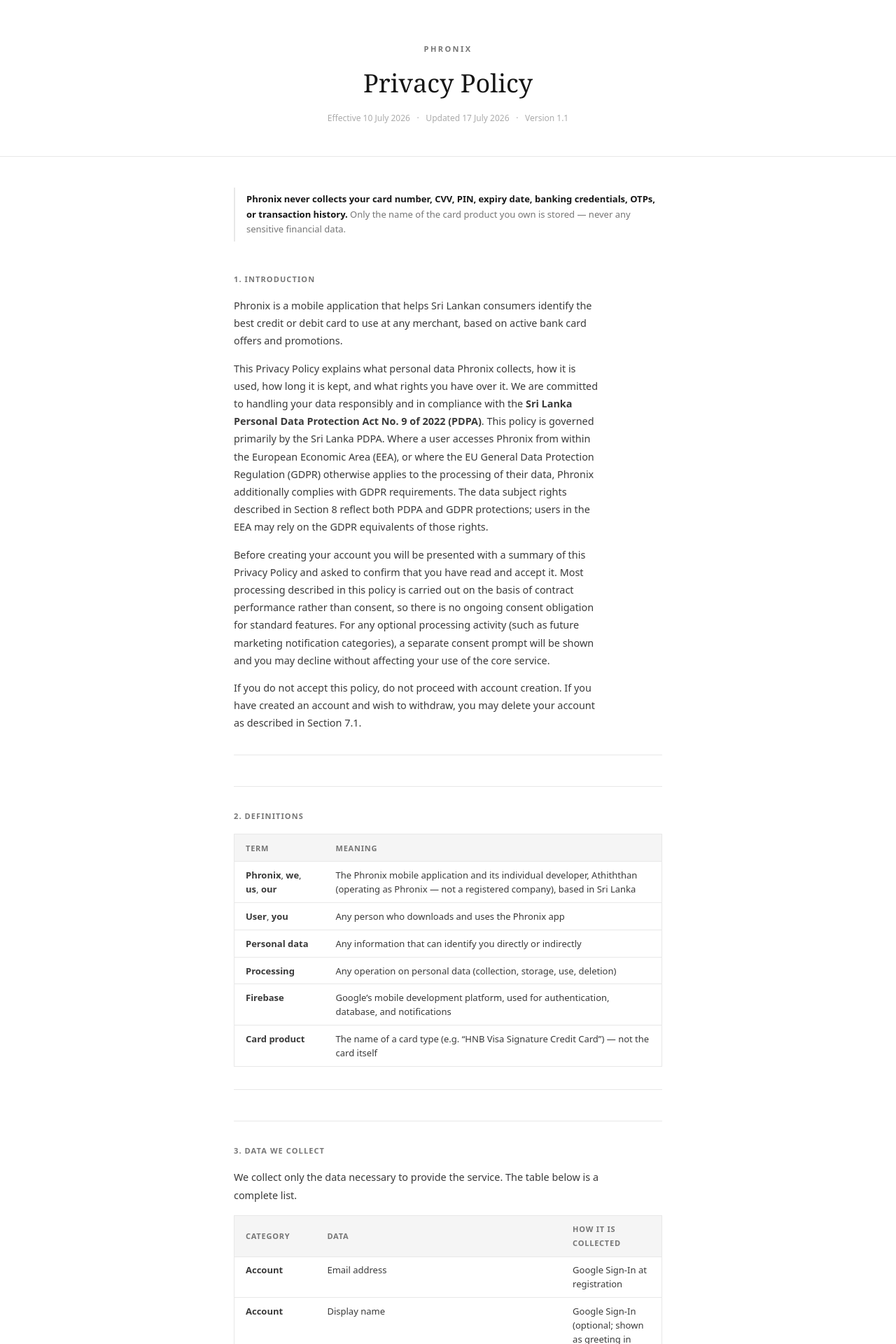
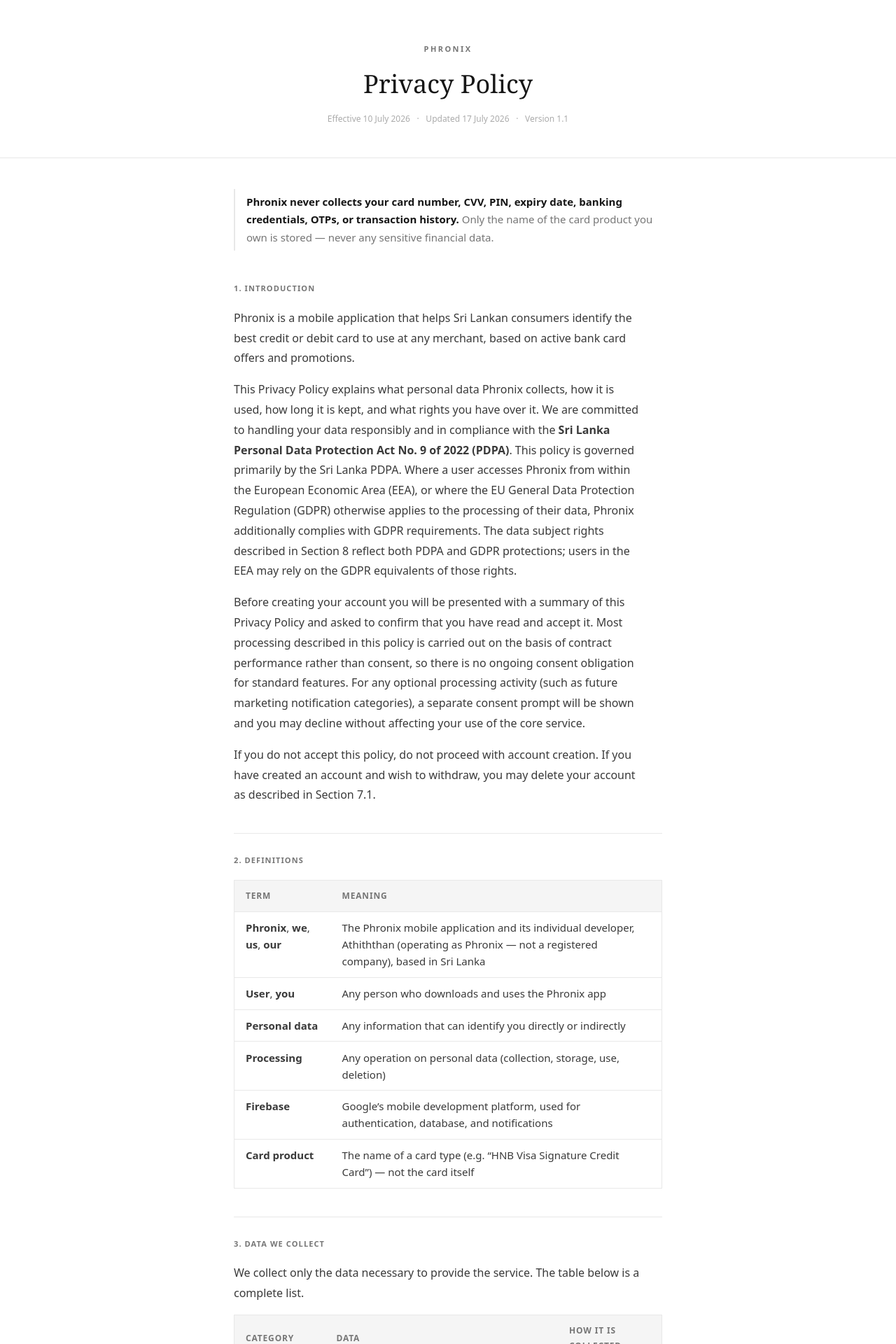
Before and after one commit to athiththan11/phronix-site, a Jekyll site: the page built from index.md, in a window 1280 px wide. Shown: the top 1920 px of the page at 70% size. Built offline with Jekyll 4.4.1, drawn with Linux system fonts in a browser that asks for light colours.

Commit message:
style(privacy): fix double breaks, increase font sizes for readability
- Hide .md-body hr — h2 border-top already acts as section divider,
  so the --- markdown separators were creating a redundant double break
- Base font: 15px → 17px
- Body text (p, ul, ol): 0.9rem → 1rem
- h3: 0.875rem → 1rem
- Table td: 0.8125rem → 0.9375rem; th: 0.6875rem → 0.75rem
- Safe note: 0.8125rem → 0.9375rem
- Contact box: 0.875rem → 1rem
- Disclaimer: 0.75rem → 0.875rem
- Tightened section margin/padding slightly for cleaner rhythm

Co-Authored-By: Claude Sonnet 4.6 <noreply@anthropic.com>

```diff
--- a/_layouts/default.html
+++ b/_layouts/default.html
@@ -60,8 +60,8 @@
       background: var(--bg);
       color: var(--body);
       font-family: system-ui, -apple-system, BlinkMacSystemFont, "Segoe UI", sans-serif;
-      font-size: 15px;
-      line-height: 1.75;
+      font-size: 17px;
+      line-height: 1.8;
       -webkit-font-smoothing: antialiased;
     }
 
@@ -112,9 +112,9 @@
 
     /* ── Safety note ── */
     .safe-note {
-      font-size: 0.8125rem;
+      font-size: 0.9375rem;
       color: var(--muted);
-      line-height: 1.65;
+      line-height: 1.7;
       border-left: 2px solid var(--border);
       padding: 0.375rem 0 0.375rem 1rem;
       margin-bottom: 2.75rem;
@@ -130,45 +130,42 @@
       text-transform: uppercase;
       color: var(--muted);
       border-top: 1px solid var(--border);
-      padding-top: 2rem;
-      margin-top: 2.75rem;
-      margin-bottom: 1rem;
+      padding-top: 1.75rem;
+      margin-top: 2.5rem;
+      margin-bottom: 1.125rem;
       display: block;
     }
 
     .md-body h2:first-child { margin-top: 0; padding-top: 0; border-top: none; }
 
+    /* hr is redundant — h2 already draws the section divider */
+    .md-body hr { display: none; }
+
     .md-body h3 {
-      font-size: 0.875rem;
+      font-size: 1rem;
       font-weight: 600;
       color: var(--text);
-      margin-top: 1.5rem;
-      margin-bottom: 0.375rem;
+      margin-top: 1.625rem;
+      margin-bottom: 0.5rem;
     }
 
     .md-body p {
-      font-size: 0.9rem;
+      font-size: 1rem;
       color: var(--body);
-      margin-bottom: 0.875rem;
+      margin-bottom: 1rem;
       max-width: 64ch;
     }
 
     .md-body ul,
     .md-body ol {
-      font-size: 0.9rem;
+      font-size: 1rem;
       color: var(--body);
-      padding-left: 1.375rem;
-      margin-bottom: 0.875rem;
+      padding-left: 1.5rem;
+      margin-bottom: 1rem;
       display: flex;
       flex-direction: column;
-      gap: 0.3rem;
+      gap: 0.4rem;
       max-width: 64ch;
-    }
-
-    .md-body hr {
-      border: none;
-      border-top: 1px solid var(--border);
-      margin: 2rem 0;
     }
 
     .md-body a { color: var(--link); text-decoration: none; }
@@ -195,20 +192,21 @@
       background: var(--surface);
       font-weight: 600;
       text-align: left;
-      font-size: 0.6875rem;
+      font-size: 0.75rem;
       letter-spacing: 0.07em;
       text-transform: uppercase;
       color: var(--muted);
-      padding: 0.6rem 1rem;
+      padding: 0.7rem 1rem;
       border-bottom: 1px solid var(--border);
     }
 
     .md-body td {
-      padding: 0.55rem 1rem;
+      padding: 0.65rem 1rem;
       vertical-align: top;
-      line-height: 1.55;
+      line-height: 1.6;
       border-bottom: 1px solid var(--border);
       color: var(--body);
+      font-size: 0.9375rem;
     }
 
     .md-body tr:last-child td { border-bottom: none; }
@@ -228,17 +226,17 @@
     .md-body .contact-box {
       border-left: 2px solid var(--border);
       padding: 0.375rem 0 0.375rem 1.125rem;
-      font-size: 0.875rem;
-      line-height: 1.85;
+      font-size: 1rem;
+      line-height: 1.9;
       color: var(--body);
       margin-top: 0.5rem;
     }
 
     /* ── Disclaimer ── */
     .md-body .disclaimer {
-      font-size: 0.75rem;
+      font-size: 0.875rem;
       color: var(--muted);
-      line-height: 1.65;
+      line-height: 1.7;
       border-top: 1px solid var(--border);
       padding-top: 0.875rem;
       margin-top: 1.25rem;
```
